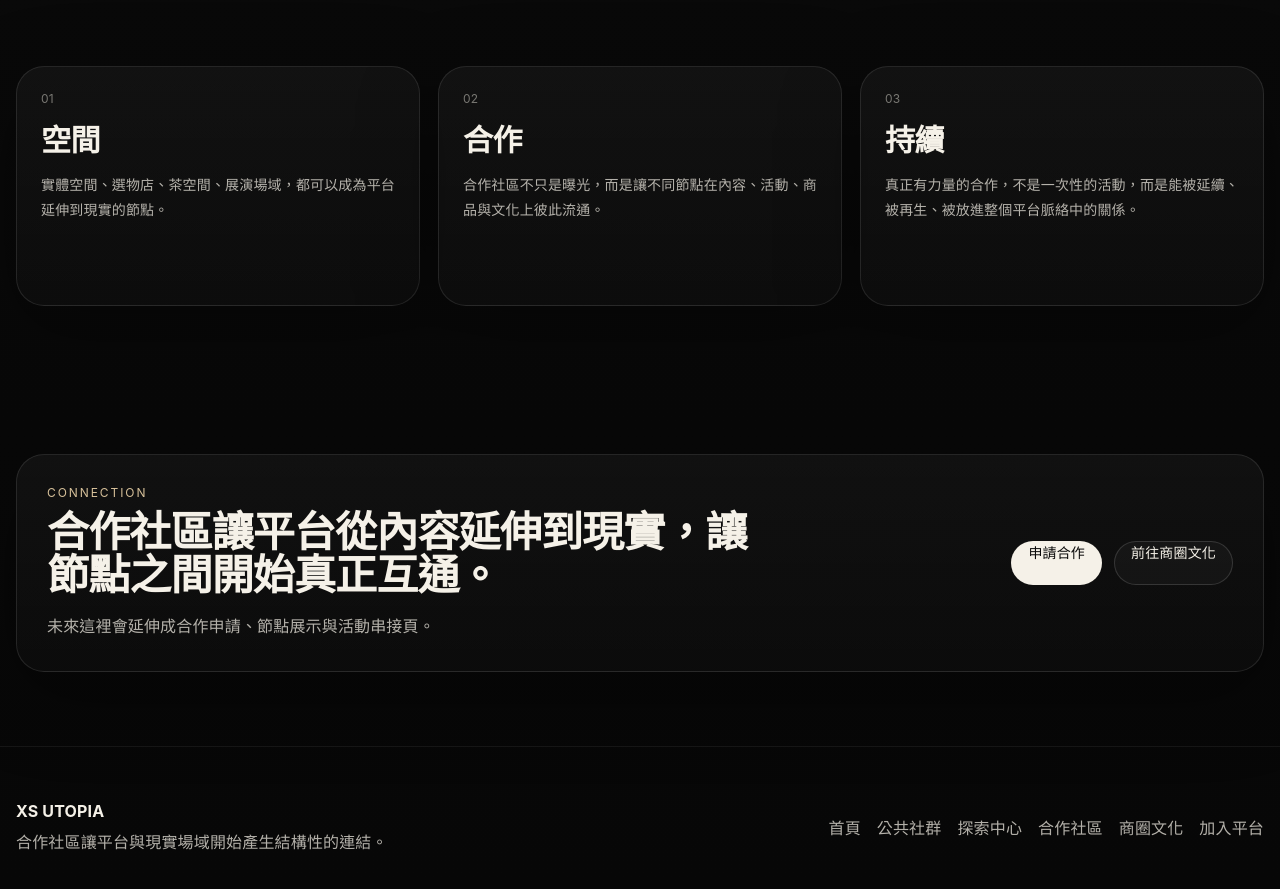
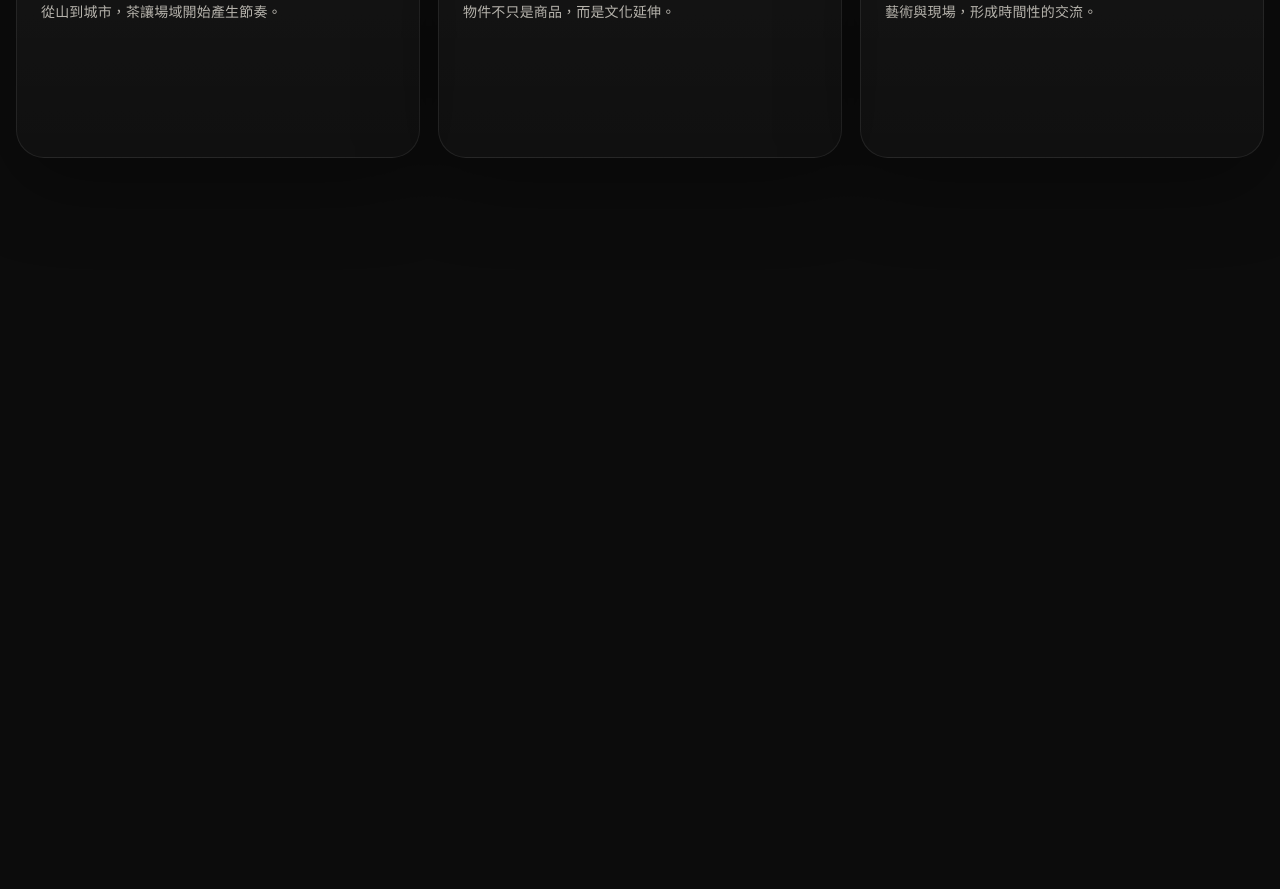
Before and after one commit to XSBOSS13/XSUtopia, a plain HTML site: page partners.html in a window 1280 px wide. Shown: the part 684-1573 px from the top of the page. After the commit the page ends 916 px from the top, so only its background shows below. Drawn offline with nearby package versions, Linux system fonts and the light colour scheme.

Commit message:
Update partners.html

```diff
--- a/partners.html
+++ b/partners.html
@@ -1,12 +1,20 @@
 <!DOCTYPE html>
 <html lang="zh-Hant">
 <head>
-  <meta charset="UTF-8" />
-  <meta name="viewport" content="width=device-width, initial-scale=1.0" />
+<meta charset="UTF-8">
+<meta name="viewport" content="width=device-width, initial-scale=1.0">
 <title>合作社區 — XS UTOPIA</title>
-  <link rel="stylesheet" href="style.css" />
+<link rel="stylesheet" href="style.css">
+
+<style>
+body { background:#0c0c0c; }
+.hero { background:linear-gradient(to bottom,#0c0c0c,#121212); }
+.card { border:1px solid rgba(255,255,255,0.08); }
+</style>
 </head>
+
 <body>
+
 <div id="opening"><span>XS UTOPIA</span></div>
 <button id="langToggle" class="lang-toggle">EN</button>
 
@@ -18,136 +26,59 @@
 </a>
 
 <nav class="nav-links">
-        <a href="index.html" data-i18n-key="nav_home">首頁</a>
-        <a href="commons.html" data-i18n-key="nav_commons">公共社群</a>
-        <a href="explore.html" data-i18n-key="nav_explore">探索中心</a>
-        <a href="partners.html" class="active" data-i18n-key="nav_partners">合作社區</a>
-        <a href="store.html" data-i18n-key="nav_store">商圈文化</a>
-        <a href="join.html" data-i18n-key="nav_join">加入平台</a>
+<a href="index.html">首頁</a>
+<a href="commons.html">公共社群</a>
+<a href="partners.html" class="active">合作社區</a>
+<a href="store.html">商圈文化</a>
+<a href="join.html">加入平台</a>
 </nav>
 
-      <div class="auth-right">
-        <div id="authGuest" class="auth-guest">
-          <a href="auth.html" class="btn" data-i18n-key="login">登入</a>
-          <a href="auth.html" class="btn" data-i18n-key="register">註冊</a>
-        </div>
-
-        <div id="authMember" class="auth-member" style="display:none;">
-          <a href="profile.html" class="auth-member-meta">
-            <strong id="authMemberName">Member</strong>
-            <span id="authMemberRole">Member</span>
-          </a>
-          <button id="authSignOutBtn" class="btn" data-i18n-key="logout">登出</button>
-        </div>
+<div id="authGuest">
+<a href="auth.html" class="btn">登入</a>
 </div>
 </div>
 </header>
 
 <main>
+
 <section class="hero">
 <div class="container reveal">
-        <div class="kicker" data-lang-zh="Community Partners" data-lang-en="Community Partners">Community Partners</div>
-        <h1
-          data-lang-zh="合作社區不是商家列表，而是節點之間開始互相支撐的地方。"
-          data-lang-en="Community Partners is not a list of shops, but a place where nodes begin to support one another.">
-          合作社區不是商家列表，而是節點之間開始互相支撐的地方。
-        </h1>
-        <p
-          data-lang-zh="當內容與現實空間開始連結，平台就不再只是線上結構。合作社區的角色，是讓理念、日常與商業節點開始形成真正可持續的互動。"
-          data-lang-en="When content begins to connect with physical spaces, the platform stops being only online structure. Community Partners allows ideas, everyday life, and commercial nodes to enter sustainable interaction.">
-          當內容與現實空間開始連結，平台就不再只是線上結構。合作社區的角色，是讓理念、日常與商業節點開始形成真正可持續的互動。
-        </p>
+<h1>節點開始連接，空間開始發生關係。</h1>
+<p>合作社區讓平台從內容延伸到現實，形成可持續的文化節點。</p>
 </div>
 </section>
 
 <section>
 <div class="container reveal">
+
 <div class="grid-3">
-          <article class="card">
-            <div class="card-index">01</div>
-            <h3 data-lang-zh="空間" data-lang-en="Space">空間</h3>
-            <p
-              data-lang-zh="實體空間、選物店、茶空間、展演場域，都可以成為平台延伸到現實的節點。"
-              data-lang-en="Physical spaces, select shops, tea spaces, and exhibition venues can all become nodes where the platform extends into reality.">
-              實體空間、選物店、茶空間、展演場域，都可以成為平台延伸到現實的節點。
-            </p>
-          </article>
 
-          <article class="card">
-            <div class="card-index">02</div>
-            <h3 data-lang-zh="合作" data-lang-en="Cooperation">合作</h3>
-            <p
-              data-lang-zh="合作社區不只是曝光，而是讓不同節點在內容、活動、商品與文化上彼此流通。"
-              data-lang-en="Community Partners is not just exposure, but circulation among nodes across content, events, goods, and culture.">
-              合作社區不只是曝光，而是讓不同節點在內容、活動、商品與文化上彼此流通。
-            </p>
-          </article>
+<div class="card">
+<h3>茶空間</h3>
+<p>從山到城市，茶讓場域開始產生節奏。</p>
+</div>
 
-          <article class="card">
-            <div class="card-index">03</div>
-            <h3 data-lang-zh="持續" data-lang-en="Continuity">持續</h3>
-            <p
-              data-lang-zh="真正有力量的合作，不是一次性的活動，而是能被延續、被再生、被放進整個平台脈絡中的關係。"
-              data-lang-en="Meaningful collaboration is not a one-off event, but a relationship that can continue, regenerate, and be embedded into the larger platform context.">
-              真正有力量的合作，不是一次性的活動，而是能被延續、被再生、被放進整個平台脈絡中的關係。
-            </p>
-          </article>
+<div class="card">
+<h3>選物空間</h3>
+<p>物件不只是商品，而是文化延伸。</p>
+</div>
+
+<div class="card">
+<h3>展演節點</h3>
+<p>藝術與現場，形成時間性的交流。</p>
+</div>
+
 </div>
 </div>
 </section>
 
-    <section>
-      <div class="container reveal">
-        <div class="cta">
-          <div class="cta-text">
-            <div class="kicker" data-lang-zh="Connection" data-lang-en="Connection">Connection</div>
-            <h2
-              data-lang-zh="合作社區讓平台從內容延伸到現實，讓節點之間開始真正互通。"
-              data-lang-en="Community Partners extends the platform from content into reality and allows nodes to truly connect.">
-              合作社區讓平台從內容延伸到現實，讓節點之間開始真正互通。
-            </h2>
-            <p
-              data-lang-zh="未來這裡會延伸成合作申請、節點展示與活動串接頁。"
-              data-lang-en="In the future, this area will evolve into partner applications, node showcases, and event connections.">
-              未來這裡會延伸成合作申請、節點展示與活動串接頁。
-            </p>
-          </div>
-
-          <div style="display:flex; gap:12px; flex-wrap:wrap;">
-            <a class="btn btn-primary" href="join.html" data-lang-zh="申請合作" data-lang-en="Apply to Partner">申請合作</a>
-            <a class="btn" href="store.html" data-lang-zh="前往商圈文化" data-lang-en="Go to Culture District">前往商圈文化</a>
-          </div>
-        </div>
-      </div>
-    </section>
 </main>
 
-  <footer class="footer">
-    <div class="container footer-row">
-      <div>
-        <strong style="display:block; margin-bottom:8px; color:var(--text)">XS UTOPIA</strong>
-        <span
-          data-lang-zh="合作社區讓平台與現實場域開始產生結構性的連結。"
-          data-lang-en="Community Partners creates structural connections between the platform and real-world spaces.">
-          合作社區讓平台與現實場域開始產生結構性的連結。
-        </span>
-      </div>
-      <div class="footer-links">
-        <a href="index.html" data-i18n-key="nav_home">首頁</a>
-        <a href="commons.html" data-i18n-key="nav_commons">公共社群</a>
-        <a href="explore.html" data-i18n-key="nav_explore">探索中心</a>
-        <a href="partners.html" data-i18n-key="nav_partners">合作社區</a>
-        <a href="store.html" data-i18n-key="nav_store">商圈文化</a>
-        <a href="join.html" data-i18n-key="nav_join">加入平台</a>
-      </div>
-    </div>
-  </footer>
-
-  <script async src="https://cdn.jsdelivr.net/npm/@supabase/supabase-js@2"></script>
 <script src="auth-ui.js"></script>
 <script>
 AuthUI.initHeaderAuth();
 AuthUI.initReveal();
 </script>
+
 </body>
 </html>
```
Lines whose indentation alone changed are shown as unchanged.
